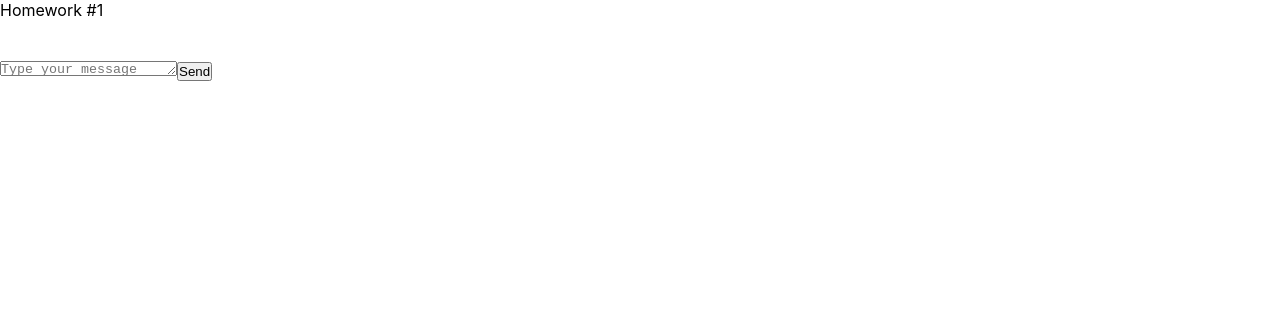
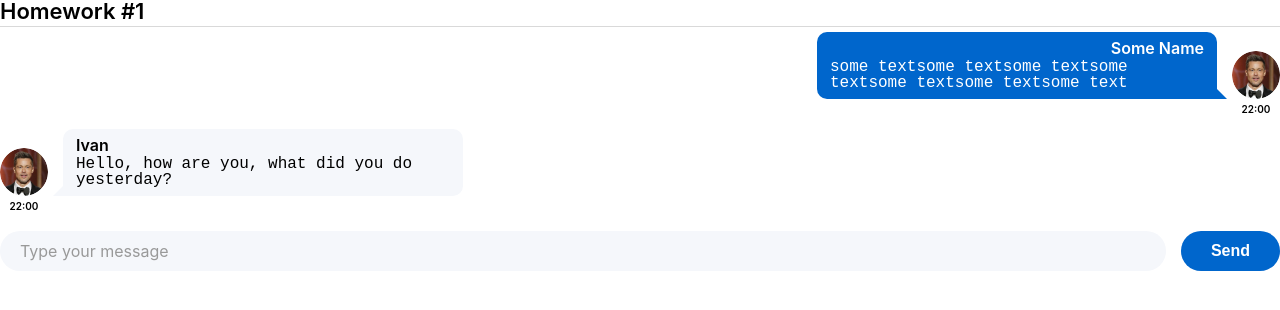
Before and after one commit to D1911G/hw2_it-incubator, a React (Create React App) app: page / in a window 1280 px wide. Shown: the top 310 px of the page. Built offline with nearby package versions, Linux system fonts and the light colour scheme.

Commit message:
Сделал первую домашку

```diff
--- a/package.json
+++ b/package.json
@@ -1,8 +1,8 @@
 {
   "name": "hws2",
-  "homepage": "http://IgnatZakalinsky.github.io/hws2",
   "version": "0.1.0",
   "private": true,
+  "homepage": "https://D1911G.github.io/hw2_it-incubator",
   "dependencies": {
     "@emotion/react": "11.10.4",
     "@emotion/styled": "11.10.4",
@@ -16,7 +16,7 @@
     "@types/react-dom": "18.0.6",
     "@types/uuid": "8.3.4",
     "axios": "0.27.2",
-    "gh-pages": "4.0.0",
+    "gh-pages": "^4.0.0",
     "react": "18.2.0",
     "react-dom": "18.2.0",
     "react-redux": "8.0.4",
--- a/src/s1-main/App.module.css
+++ b/src/s1-main/App.module.css
@@ -1,11 +1,29 @@
 .App {
-    --header_height: 60px;
+  --header_height: 60px;
 }
 
 .hw {
-
+  width: 1280px;
+  height: 373px;
+  top: 131px;
+  border-width: 1px;
+  margin: 0 auto;
+  opacity: 1;
 }
 
 .hwTitle {
+  height: 27px;
+  top: 131px;
+  left: 70px;
 
+  opacity: 1;
+
+  font-weight: 600;
+  font-style: SemiBold;
+  font-size: 22px;
+
+  line-height: 100%;
+  letter-spacing: 0%;
+  border-bottom: 1px solid #d9d9d9;
+  margin-bottom: 5px;
 }
--- a/src/s2-homeworks/hw01/HW1.tsx
+++ b/src/s2-homeworks/hw01/HW1.tsx
@@ -1,48 +1,58 @@
-import React from 'react'
-import Message from './message/Message'
-import MessageSender from './message-sender/MessageSender'
-import s2 from '../../s1-main/App.module.css'
-import FriendMessage from './friend-message/FriendMessage'
-import avatar from './avatar.png'
+import React from "react";
+import Message from "./message/Message";
+import MessageSender from "./message-sender/MessageSender";
+import s2 from "../../s1-main/App.module.css";
+import FriendMessage from "./friend-message/FriendMessage";
+import avatar from "./avatar.png";
 
 /*
-* 1 - описать тип MessageType
-* 2 - описать тип MessagePropsType в файле Message.tsx
-* 3 - в файле Message.tsx отобразить приходящие данные
-* 4 - выполнить пункты 2, 3 в файле FriendMessage.tsx
+ * 1 - описать тип MessageType сделал
+ * 2 - описать тип MessagePropsType в файле Message.tsx сделал
+ * 3 - в файле Message.tsx отобразить приходящие данные сделал
+ * 4 - выполнить пункты 2, 3 в файле FriendMessage.tsx сделал
  * 5 - сделать стили в соответствии с дизайном
  * */
 
 // нужно создать правильный тип вместо any
-export type MessageType = any
+export type MessageType = {
+  id: number;
+  user: {
+    avatar: string;
+    name: string;
+  };
+  message: {
+    text: string;
+    time: string;
+  };
+};
 
 // структуру объекта не менять
 export const message0: MessageType = {
   id: 0,
   user: {
     avatar: avatar, // можно менять
-        name: 'Some Name',  // можно менять
+    name: "Some Name", // можно менять
   },
   message: {
-        text: 'some textsome textsome textsome textsome textsome textsome text', // можно менять
-        time: '22:00', // можно менять
+    text: "some textsome textsome textsome textsome textsome textsome text", // можно менять
+    time: "22:00", // можно менять
   },
-}
+};
 export const friendMessage0: MessageType = {
   id: 100,
   user: {
     avatar: avatar, // можно менять
-        name: 'Friend Name', // можно менять
+    name: "Ivan", // можно менять
   },
   message: {
-        text: 'зеркальное сообщение для тренировки css', // можно менять
-        time: '22:00', // можно менять
+    text: "Hello, how are you, what did you do yesterday?", // можно менять
+    time: "22:00", // можно менять
   },
-}
+};
 
 const HW1 = () => {
   return (
-        <div id={'hw1'}>
+    <div id={"hw1"}>
       <div className={s2.hwTitle}>Homework #1</div>
       <div className={s2.hw}>
         {/*проверка отображения (не менять)*/}
@@ -55,7 +65,7 @@ const HW1 = () => {
         <MessageSender M={Message} />
       </div>
     </div>
-    )
-}
+  );
+};
 
-export default HW1
+export default HW1;
--- a/src/s2-homeworks/hw01/friend-message/FriendMessage.module.css
+++ b/src/s2-homeworks/hw01/friend-message/FriendMessage.module.css
@@ -1,31 +1,72 @@
 .friendMessage {
-
+  display: flex;
+  flex-direction: column;
+  align-items: flex-start;
+  margin-bottom: 15px;
 }
 
 .friendImageAndText {
-
+  display: flex;
+  flex-direction: row;
+  align-items: flex-end;
+  gap: 15px;
 }
 
 .friendImageAndText img {
-
+  width: 48px;
+  height: 48px;
+  border-radius: 50%;
 }
 
 .friendText {
-
+  background-color: #f5f7fb;
+  border-radius: 10px 10px 10px 0;
+  padding: 8px 13px;
+  max-width: 400px;
+  position: relative;
+  font-weight: 400;
+  font-size: 16px;
+  line-height: 100%;
+  letter-spacing: 0%;
 }
 
-.friendText:after {
-
+/* ХВОСТИК СЛЕВА */
+.friendText::after {
+  content: "";
+  position: absolute;
+  bottom: 0;
+  left: -10px;
+  width: 0;
+  height: 0;
+  border-bottom: 10px solid #f5f7fb;
+  border-left: 10px solid transparent;
 }
 
 .friendName {
-
+  font-weight: 600;
+  font-size: 16px;
+  margin-bottom: 3px;
+  text-align: left;
+  line-height: 100%;
+  letter-spacing: 0%;
 }
 
 .friendMessageText {
-
+  font-weight: 400;
+  font-size: 16px;
+  margin: 0;
+  white-space: pre-wrap;
+  word-wrap: break-word;
+  text-align: left;
 }
 
 .friendTime {
-
+  font-size: 10px;
+  color: #000000;
+  text-align: center;
+  margin-top: 5px;
+  width: 48px;
+  font-weight: 600;
+  line-height: 100%;
+  letter-spacing: 0%;
 }
--- a/src/s2-homeworks/hw01/friend-message/FriendMessage.tsx
+++ b/src/s2-homeworks/hw01/friend-message/FriendMessage.tsx
@@ -1,49 +1,49 @@
-import React from 'react'
-import s from './FriendMessage.module.css'
+import React from "react";
+import s from "./FriendMessage.module.css";
+import { MessageType } from "../HW1";
 
 // создать тип вместо any и отобразить приходящие данные
-const FriendMessage = (props: any) => {
+export type MessagePropsType = {
+  message: MessageType;
+};
+
+const FriendMessage = (props: MessagePropsType) => {
   return (
     <div
-            id={'hw1-friend-message-' + props.message.id}
+      id={"hw1-friend-message-" + props.message.id}
       className={s.friendMessage}
     >
       <div className={s.friendImageAndText}>
         <img
-                    id={'hw1-friend-avatar-' + props.message.id}
-                    // создаёт студент
-
-                    //
+          id={"hw1-friend-avatar-" + props.message.id}
+          src={props.message.user.avatar}
+          alt="ass.jpg"
         />
         <div className={s.friendText}>
           <div
-                        id={'hw1-friend-name-' + props.message.id}
+            id={"hw1-friend-name-" + props.message.id}
             className={s.friendName}
           >
             {/*создаёт студент*/}
 
-                        {/**/}
+            {props.message.user.name}
           </div>
           <pre
-                        id={'hw1-friend-text-' + props.message.id}
+            id={"hw1-friend-text-" + props.message.id}
             className={s.friendMessageText}
           >
             {/*создаёт студент*/}
-
-                        {/**/}
+            {props.message.message.text}
           </pre>
         </div>
       </div>
-            <div
-                id={'hw1-friend-time-' + props.message.id}
-                className={s.friendTime}
-            >
+      <div id={"hw1-friend-time-" + props.message.id} className={s.friendTime}>
         {/*создаёт студент*/}
 
-                {/**/}
+        {props.message.message.time}
       </div>
     </div>
-    )
-}
+  );
+};
 
-export default FriendMessage
+export default FriendMessage;
--- a/src/s2-homeworks/hw01/message-sender/MessageSender.module.css
+++ b/src/s2-homeworks/hw01/message-sender/MessageSender.module.css
@@ -1,18 +1,49 @@
 .sendForm {
-
+  display: flex;
+  align-items: center;
+  gap: 15px;
+  width: 100%; /* РАСТЯГИВАЕМ НА ВСЮ ШИРИНУ */
+  max-width: 1280px; /* Максимальная ширина как у сообщений */
+  margin-top: 20px;
 }
 
 .textarea {
+  flex: 1;
+  background-color: #f5f7fb;
+  border: none;
+  border-radius: 20px;
+  padding: 10px 20px;
+  height: 40px;
+  resize: none;
+  font-family: inherit;
+  font-size: 16px;
+  outline: none;
+  overflow: hidden;
+}
 
+.textarea::placeholder {
+  color: #999999;
+  font-weight: 400;
 }
 
 .button {
-
+  background-color: #0066cc;
+  color: #ffffff;
+  border: none;
+  border-radius: 20px;
+  padding: 0 30px;
+  height: 40px;
+  font-weight: 600;
+  font-size: 16px;
+  cursor: pointer;
+  transition: background-color 0.2s;
+  white-space: nowrap;
 }
 
 .button:hover {
+  background-color: #0052a3;
+}
 
+.button:active {
+  background-color: #003d7a;
 }
-.button:active {
-
-}
--- a/src/s2-homeworks/hw01/message/Message.module.css
+++ b/src/s2-homeworks/hw01/message/Message.module.css
@@ -1,31 +1,72 @@
 .message {
-
+  display: flex;
+  flex-direction: column;
+  align-items: flex-end;
+  margin-bottom: 15px;
 }
 
 .imageAndText {
-
+  display: flex;
+  flex-direction: row-reverse;
+  align-items: flex-end;
+  gap: 15px;
 }
 
 .imageAndText img {
-
+  width: 48px;
+  height: 48px;
+  border-radius: 50%;
 }
 
 .text {
-
+  background-color: #0066cc;
+  border-radius: 10px 10px 0 10px;
+  padding: 8px 13px;
+  color: #ffffff;
+  max-width: 400px;
+  position: relative;
+  font-weight: 400;
+  font-size: 16px;
+  line-height: 100%;
+  letter-spacing: 0%;
 }
 
-.text:after {
-
+.text::after {
+  content: "";
+  position: absolute;
+  bottom: 0;
+  right: -10px;
+  width: 0;
+  height: 0;
+  border-bottom: 10px solid #0066cc;
+  border-right: 10px solid transparent;
 }
 
 .name {
-
+  font-weight: 600;
+  font-size: 16px;
+  margin-bottom: 3px;
+  text-align: right;
+  line-height: 100%;
+  letter-spacing: 0%;
 }
 
 .messageText {
-
+  font-weight: 400;
+  font-size: 16px;
+  margin: 0;
+  white-space: pre-wrap;
+  word-wrap: break-word;
+  text-align: left;
 }
 
 .time {
-
+  font-size: 10px;
+  color: #000000;
+  text-align: center;
+  margin-top: 5px;
+  width: 48px;
+  font-weight: 600;
+  line-height: 100%;
+  letter-spacing: 0%;
 }
--- a/src/s2-homeworks/hw01/message/Message.tsx
+++ b/src/s2-homeworks/hw01/message/Message.tsx
@@ -1,40 +1,41 @@
-import React from 'react'
-import s from './Message.module.css'
+import React from "react";
+import s from "./Message.module.css";
+import { MessageType } from "../HW1";
 
 // нужно создать правильный тип вместо any
-export type MessagePropsType = any
+export type MessagePropsType = {
+  message: MessageType;
+};
 
 // нужно отобразить приходящие данные
 const Message = (props: MessagePropsType) => {
   return (
-        <div id={'hw1-message-' + props.message.id} className={s.message}>
+    <div id={"hw1-message-" + props.message.id} className={s.message}>
       <div className={s.imageAndText}>
         <img
-                    id={'hw1-avatar-' + props.message.id}
-                    // создаёт студент
-
-                    //
+          id={"hw1-avatar-" + props.message.id}
+          src={props.message.user.avatar}
+          alt="ass.jpg"
         />
         <div className={s.text}>
-                    <div id={'hw1-name-' + props.message.id} className={s.name}>
+          <div id={"hw1-name-" + props.message.id} className={s.name}>
             {/*создаёт студент*/}
 
-                        {/**/}
+            {props.message.user.name}
           </div>
-                    <pre id={'hw1-text-' + props.message.id} className={s.messageText}>
+          <pre id={"hw1-text-" + props.message.id} className={s.messageText}>
             {/*создаёт студент*/}
 
-                        {/**/}
+            {props.message.message.text}
           </pre>
         </div>
       </div>
-            <div id={'hw1-time-' + props.message.id} className={s.time}>
+      <div id={"hw1-time-" + props.message.id} className={s.time}>
         {/*создаёт студент*/}
-
-                {/**/}
+        {props.message.message.time}
       </div>
     </div>
-    )
-}
+  );
+};
 
-export default Message
+export default Message;
```
Also changed, not shown: src/s2-homeworks/hw01/message-sender/MessageSender.tsx (+26 -32 lines), 2 other files (tests, documents, lock files or other folders). Lines whose indentation alone changed are shown as unchanged.
